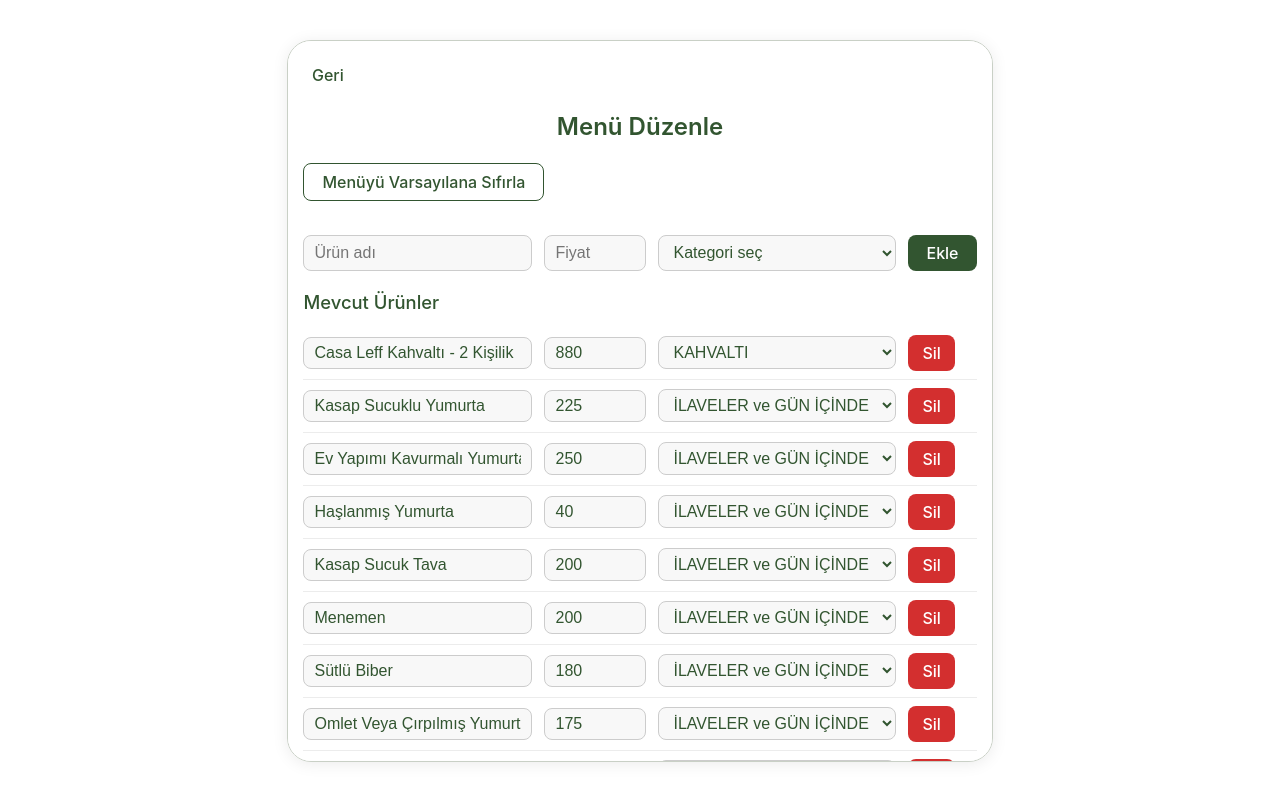
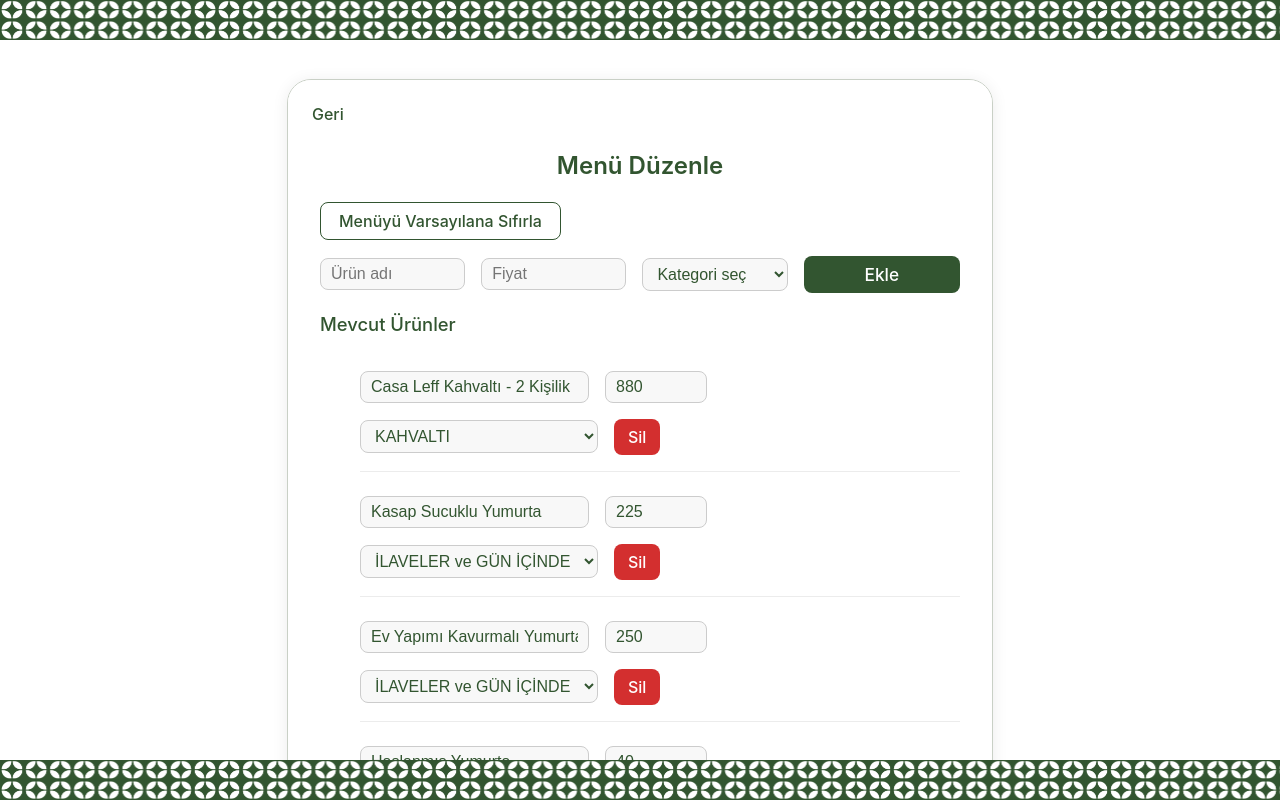
Before and after one commit to ThePareable/Casaleff-Adisyon, a Vue app: page /menu-edit in a window 1280 px wide. Built offline with nearby package versions, Linux system fonts and the light colour scheme.

Commit message:
Banner added and page sizes adjusted

```diff
--- a/src/App.vue
+++ b/src/App.vue
@@ -1,82 +1,124 @@
+<!-- App.vue -->
 <script setup>
-import { ref, watch } from 'vue'
-import { useRoute, useRouter } from 'vue-router'
+import { useRoute } from 'vue-router'
+const route = useRoute()
 
-const route = useRoute()
-const router = useRouter()
-// Animasyon yönü sabit: her zaman sağdan gelsin
+// Geçiş adı (hep sağdan sola kaydırma)
 const transitionName = 'slide-forward'
 </script>
 
 <template>
-  <transition name="slide-forward" mode="out-in">
-    <router-view />
+  <!-- Bannerlar sabit (animasyondan bağımsız) -->
+  <div class="banner-strip top-strip" aria-hidden="true"></div>
+
+  <!-- İçerik sahnesi: tüm route içerikleri burada kaydırılır -->
+  <!-- mode KULLANMIYORUZ -> enter ve leave aynı anda çalışır -->
+  <transition :name="transitionName">
+    <div class="content-stage" :key="route.fullPath">
+      <router-view />
+    </div>
   </transition>
+
+  <div class="banner-strip bottom-strip" aria-hidden="true"></div>
 </template>
 
 <style scoped>
-.logo {
-  height: 6em;
-  padding: 1.5em;
-  will-change: filter;
-  transition: filter 300ms;
+/* --- Global küçük ayarlar (scroll kapat) --- */
+:global(html, body, #app) {
+  height: 100%;
 }
 
-.logo:hover {
-  filter: drop-shadow(0 0 2em #646cffaa);
+:global(body) {
+  margin: 0;
+  overflow: hidden;
+  /* sayfa düzeyinde scroll yok */
+  background: var(--background, #fff);
 }
 
-.logo.vue:hover {
-  filter: drop-shadow(0 0 2em #42b883aa);
+/* --- Bannerlar (sabit) --- */
+.banner-strip {
+  position: fixed;
+  left: 0;
+  width: 100vw;
+  height: 40px;
+  background-image: url('./assets/banner.png');
+  background-repeat: repeat-x;
+  background-size: auto 40px;
+  background-position: 0 50%;
+  z-index: 1000;
+  pointer-events: none;
+  /* tıklamayı engellemesin */
 }
 
+.top-strip {
+  top: 0;
+}
+
+.bottom-strip {
+  bottom: 0;
+}
+
+/* --- İçerik sahnesi: bannerların arasında kalan, ortalanmış alan --- */
+.content-stage {
+  position: fixed;
+  left: 0;
+  top: 40px;
+  /* üst banner yüksekliği */
+  width: 100vw;
+  height: calc(100dvh - 80px);
+  /* iki banner arası alan */
+  display: grid;
+  place-items: center;
+  /* ortada tut */
+  overflow: hidden;
+  /* taşmalar görünmesin */
+  will-change: transform;
+  /* daha akıcı animasyon */
+}
+
+/* --- Kayan sayfa geçişi (fade yok, sadece transform) --- */
 .slide-forward-enter-active,
 .slide-forward-leave-active {
-  transition: transform 0.45s cubic-bezier(.55, 0, .1, 1), opacity 0.35s;
+  transition: transform 0.45s cubic-bezier(.55, 0, .1, 1);
 }
 
 .slide-forward-enter-from {
   transform: translateX(100vw);
-  opacity: 0.2;
 }
 
+/* yeni içerik sağdan gelir */
 .slide-forward-enter-to {
   transform: translateX(0);
-  opacity: 1;
 }
 
 .slide-forward-leave-from {
   transform: translateX(0);
-  opacity: 1;
 }
 
+/* eski içerik sola gider */
 .slide-forward-leave-to {
   transform: translateX(-100vw);
-  opacity: 0.2;
 }
 
+/* İstersen geri yön için ikinci set (kullanmak için :name'i 'slide-back' yap) */
 .slide-back-enter-active,
 .slide-back-leave-active {
-  transition: transform 0.45s cubic-bezier(.55, 0, .1, 1), opacity 0.35s;
+  transition: transform 0.45s cubic-bezier(.55, 0, .1, 1);
 }
 
 .slide-back-enter-from {
   transform: translateX(-100vw);
-  opacity: 0.2;
 }
 
 .slide-back-enter-to {
   transform: translateX(0);
-  opacity: 1;
 }
 
 .slide-back-leave-from {
   transform: translateX(0);
-  opacity: 1;
 }
 
 .slide-back-leave-to {
   transform: translateX(100vw);
-  opacity: 0.2;
 }
 </style>
--- a/src/components/MenuEditPage.vue
+++ b/src/components/MenuEditPage.vue
@@ -203,20 +203,53 @@ export default {
     width: 100%;
 }
 
-.menu-list {
-    list-style: none;
-    padding: 0;
-    margin: 0 0 8px 0;
-    width: 100%;
-}
 
 .menu-list li {
     display: flex;
     align-items: center;
-    gap: 12px;
-    padding: 8px 0;
+    gap: 16px;
+    padding: 16px 0;
     border-bottom: 1px solid #ececec;
+    flex-wrap: wrap;
+    margin-bottom: 8px;
+    word-break: break-word;
 }
+
+@media (max-width: 600px) {
+    .order-container {
+        max-width: 98vw;
+        padding: 18px 4vw 18px 4vw;
+        box-sizing: border-box;
+    }
+
+    .menu-list li {
+        flex-direction: column;
+        align-items: stretch;
+        gap: 10px;
+        padding: 18px 0;
+        margin-bottom: 14px;
+        word-break: break-word;
+    }
+
+    .menu-input,
+    .menu-input.price,
+    .menu-input.category {
+        width: 100%;
+        min-width: 0;
+        box-sizing: border-box;
+        font-size: 1.05rem;
+        word-break: break-word;
+    }
+
+    .delete-btn,
+    .add-btn {
+        width: 100%;
+        margin-top: 4px;
+        font-size: 1.08rem;
+    }
+}
+
+/* Yukarıdaki responsive ve ana .menu-list li blokları zaten mevcut, bu tekrarlı ve hatalı blok kaldırıldı. */
 
 .menu-input {
     font-size: 1rem;
@@ -243,8 +276,32 @@ export default {
 
 .add-section {
     display: flex;
-    gap: 12px;
-    margin-top: 18px;
+    flex-direction: column;
+    gap: 10px;
+    margin-bottom: 18px;
+    width: 100%;
+}
+
+@media (min-width: 601px) {
+    .add-section {
+        flex-direction: row;
+        gap: 16px;
+        align-items: center;
+        margin-bottom: 18px;
+    }
+
+    .add-section .menu-input,
+    .add-section .menu-input.price,
+    .add-section .menu-input.category {
+        width: 100%;
+        min-width: 0;
+        box-sizing: border-box;
+    }
+
+    .add-section .add-btn {
+        width: 100%;
+        font-size: 1.08rem;
+    }
 }
 
 .add-btn {
--- a/src/components/NewTablePage.vue
+++ b/src/components/NewTablePage.vue
@@ -12,9 +12,6 @@
 
                 <!-- Logo -->
                 <img src="../assets/logo.png" alt="Logo" class="logo" />
-
-                <!-- Başlık -->
-                <h2 class="title">Yeni Masa Aç</h2>
 
                 <!-- Boş masalar -->
                 <div class="list">
@@ -54,49 +51,7 @@ export default {
 </script>
 
 <style scoped>
-.order-container {
-    position: relative;
-    width: 100%;
-    max-width: 640px;
-    margin: 40px auto;
-    background: var(--container-bg, var(--surface));
-    border: 1px solid var(--border);
-    border-radius: 24px;
-    box-shadow: 0 2px 16px rgba(0, 0, 0, .08);
-    padding: 48px 32px 32px 32px;
-    display: flex;
-    flex-direction: column;
-    align-items: center;
-    max-height: min(640px, calc(100dvh - 96px));
-    overflow: auto;
-}
-
-.order-container {
-    position: relative;
-    width: 100%;
-    max-width: 640px;
-    margin: 40px auto;
-    background: var(--container-bg, var(--surface));
-    border: 1px solid var(--border);
-    border-radius: 24px;
-    box-shadow: 0 2px 16px rgba(0, 0, 0, .08);
-    padding: 48px 32px 32px 32px;
-    display: flex;
-    flex-direction: column;
-    align-items: center;
-    max-height: min(640px, calc(100dvh - 96px));
-    overflow: auto;
-}
-
-/* TablesPage ile aynı container genişliği ve padding */
-.login-container {
-    width: 100%;
-    max-width: 640px;
-    padding-inline: 8px;
-    margin: auto;
-}
-
-/* === SAYFA: ortalama ve güvenli boşluk === */
+/* ==== iskelet ==== */
 *,
 *::before,
 *::after {
@@ -107,28 +62,41 @@ export default {
     min-height: 100dvh;
     display: grid;
     place-items: center;
-    /* yatay + dikey ortalama */
     background: var(--background);
     padding: 24px;
 }
 
+.login-container {
+    width: 100%;
+    display: grid;
+    place-items: center;
+    padding-inline: 8px;
+}
+
+/* === TAM OLARAK Order/Tables ile aynı genişlik === */
 .page-container {
     position: relative;
-    background: var(--container-bg, var(--surface));
-    border: 1px solid var(--border);
+    min-width: 330px;
+    max-width: 640px;
+    min-height: 275px;
+    margin: 0 auto;
+    background: var(--surface, #fff);
+    border: 1px solid var(--border, #e6e6e6);
     border-radius: 24px;
     box-shadow: 0 2px 16px rgba(0, 0, 0, .08);
-    padding: 32px 24px 24px 24px;
+    padding: 32px 24px 24px;
     display: flex;
     flex-direction: column;
     align-items: center;
-    max-width: 520px;
-    max-height: min(640px, calc(100dvh - 96px));
-    margin: auto;
+    overflow: hidden;
+}
+
+.page-container--scroll {
+    max-height: min(650px, calc(100dvh - 32px));
     overflow: auto;
 }
 
-/* === LOGO & BAŞLIK === */
+/* === logo & başlık === */
 .logo {
     width: 80px;
     height: auto;
@@ -144,7 +112,7 @@ export default {
     text-align: center;
 }
 
-/* === LİSTE === */
+/* === liste === */
 .list {
     width: 100%;
     display: flex;
@@ -179,13 +147,28 @@ export default {
     color: var(--accent, #5d6b63);
 }
 
-/* === GERİ BUTONU (OrderPage ile aynı, ufak boyutlu) === */
+/* === geri butonu (ufak) === */
+.back-btn {
+    position: absolute;
+    top: 18px;
+    left: 18px;
+    background: none;
+    border: none;
+    padding: 0;
+    cursor: pointer;
+    color: var(--primary);
+    z-index: 2;
+    transition: color .2s;
+}
 
-/* === MOBİL === */
-@media (max-width: 480px) {
+.back-btn:hover {
+    color: var(--primary-dark);
+}
+
+/* mobil küçük dokunuş */
+@media (max-width:480px) {
     .page-container {
-        max-width: 420px;
-        padding: 24px 12px 16px 12px;
+        padding: 24px 12px 16px;
     }
 }
 </style>
--- a/src/components/OrderPage.vue
+++ b/src/components/OrderPage.vue
@@ -4,8 +4,8 @@
                 <div class="page-container">
                     <button class="back-btn" @click="$router.push('/welcome')" aria-label="Geri Dön">
                         <svg width="28" height="28" viewBox="0 0 28 28" fill="none" xmlns="http://www.w3.org/2000/svg">
-                        <path d="M15.5 7L9.5 14L15.5 21" stroke="currentColor" stroke-width="2.5" stroke-linecap="round"
-                            stroke-linejoin="round" />
+                            <path d="M15.5 7L9.5 14L15.5 21" stroke="currentColor" stroke-width="2.5"
+                                stroke-linecap="round" stroke-linejoin="round" />
                         </svg>
                     </button>
                     <img src="../assets/logo.png" alt="Logo" class="login-logo" />
--- a/src/components/TablesPage.vue
+++ b/src/components/TablesPage.vue
@@ -12,9 +12,6 @@
 
                 <!-- Logo -->
                 <img src="../assets/logo.png" alt="Logo" class="login-logo" />
-
-                <!-- Başlık -->
-                <h2 class="page-title">Açık Masalar</h2>
 
                 <!-- Liste -->
                 <div class="tables-list">
@@ -54,41 +51,7 @@ export default {
 </script>
 
 <style scoped>
-.order-container {
-    position: relative;
-    width: 100%;
-    max-width: 640px;
-    margin: 40px auto;
-    background: var(--container-bg, var(--surface));
-    border: 1px solid var(--border);
-    border-radius: 24px;
-    box-shadow: 0 2px 16px rgba(0, 0, 0, .08);
-    padding: 48px 32px 32px 32px;
-    display: flex;
-    flex-direction: column;
-    align-items: center;
-    max-height: min(640px, calc(100dvh - 96px));
-    overflow: auto;
-}
-
-.order-container {
-    position: relative;
-    width: 100%;
-    max-width: 640px;
-    margin: 40px;
-    background: var(--container-bg, var(--surface));
-    border: 1px solid var(--border);
-    border-radius: 24px;
-    box-shadow: 0 2px 16px rgba(0, 0, 0, .08);
-    padding: 48px 32px 32px 32px;
-    display: flex;
-    flex-direction: column;
-    align-items: center;
-    max-height: min(640px, calc(100dvh - 96px));
-    overflow: auto;
-}
-
-/* === Ortada küçük kart iskeleti (Order/NewTable ile uyumlu) === */
+/* ==== OrderPage ile birebir aynı dış iskelet ==== */
 *,
 *::before,
 *::after {
@@ -99,55 +62,47 @@ export default {
     min-height: 100dvh;
     display: grid;
     place-items: center;
-    /* yatay + dikey merkez */
     background: var(--background);
-    padding: 24px;
-    /* kenarlarda sabit nefes */
+    padding-inline: max(16px, env(safe-area-inset-left), 4vw);
+    padding-inline-end: max(16px, env(safe-area-inset-right), 4vw);
+    padding-block: max(8px, env(safe-area-inset-top)) max(8px, env(safe-area-inset-bottom));
 }
 
 .login-container {
     width: 100%;
-    max-width: 640px;
-    /* kart üst sınırı */
-    padding-inline: 8px;
-    /* çok dar ekranda kenarlar çarpmasın */
+    display: grid;
 }
 
+/* ==== Container: OrderPage ile aynı genişlik (640px) ==== */
 .page-container {
     position: relative;
-    /* back-btn için */
-    background: var(--container-bg, var(--surface));
+    width: 100%;
+    max-width: 640px;
+    /* <<< aynı genişlik */
+    margin-inline: auto;
+    max-height: min(650px, calc(100dvh - 32px));
+    overflow: auto;
+
+    background: var(--surface);
+    padding: clamp(16px, 4.8vw, 28px);
+    border-radius: 14px;
+    box-shadow: var(--shadow);
     border: 1px solid var(--border);
-    border-radius: 24px;
-    box-shadow: 0 2px 16px rgba(0, 0, 0, .08);
-    padding: 32px 24px 24px 24px;
+
     display: flex;
     flex-direction: column;
-    align-items: center;
-
-    /* sayfa değil kart scroll yapsın */
-    max-height: min(640px, calc(100dvh - 96px));
-    overflow: auto;
+    gap: clamp(12px, 2.6vw, 16px);
 }
 
-/* === LOGO === */
+/* Logo ve başlık */
 .login-logo {
-    width: 80px;
+    display: block;
+    margin: 0 auto clamp(14px, 3vw, 24px) auto;
+    max-width: clamp(96px, 40%, 160px);
     height: auto;
-    margin-bottom: 16px;
-    display: block;
 }
 
-/* === BAŞLIK === */
-.page-title {
-    font-size: 1.5rem;
-    font-weight: 600;
-    margin-bottom: 24px;
-    color: var(--primary);
-    text-align: center;
-}
-
-/* === LİSTE === */
+/* Liste */
 .tables-list {
     width: 100%;
     display: flex;
@@ -182,7 +137,7 @@ export default {
     color: var(--accent, #5d6b63);
 }
 
-/* === GERİ BUTONU (Order/NewTable ile aynı ufak ikon) === */
+/* Geri butonu (Order ile aynı) */
 .back-btn {
     position: absolute;
     top: 18px;
@@ -193,7 +148,7 @@ export default {
     cursor: pointer;
     color: var(--primary);
     z-index: 2;
-    transition: color 0.2s;
+    transition: color .2s;
 }
 
 .back-btn:hover {
```
Lines whose indentation alone changed are shown as unchanged.
